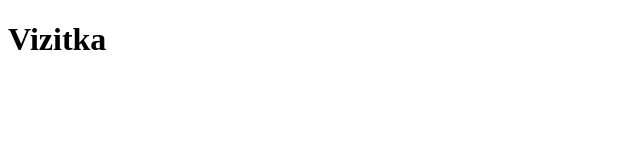
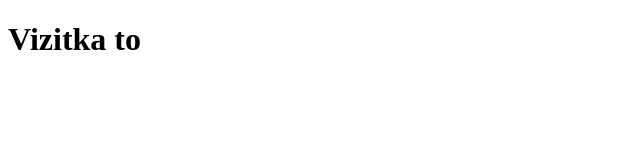
Before and after one commit to PaigeeQ/cviceni-vizitka-git, a plain HTML site: page index.html in a window 1280 px wide. Shown: the full height of the page, 0-640 px from the left. Drawn offline with Linux system fonts and the light colour scheme.

Commit message:
Úprava nadpisu

```diff
--- a/index.html
+++ b/index.html
@@ -6,6 +6,6 @@
     <title>Document</title>
 </head>
 <body>
- <h1>Vizitka</h1>
+ <h1>Vizitka to</h1>
 </body>
 </html>
```
